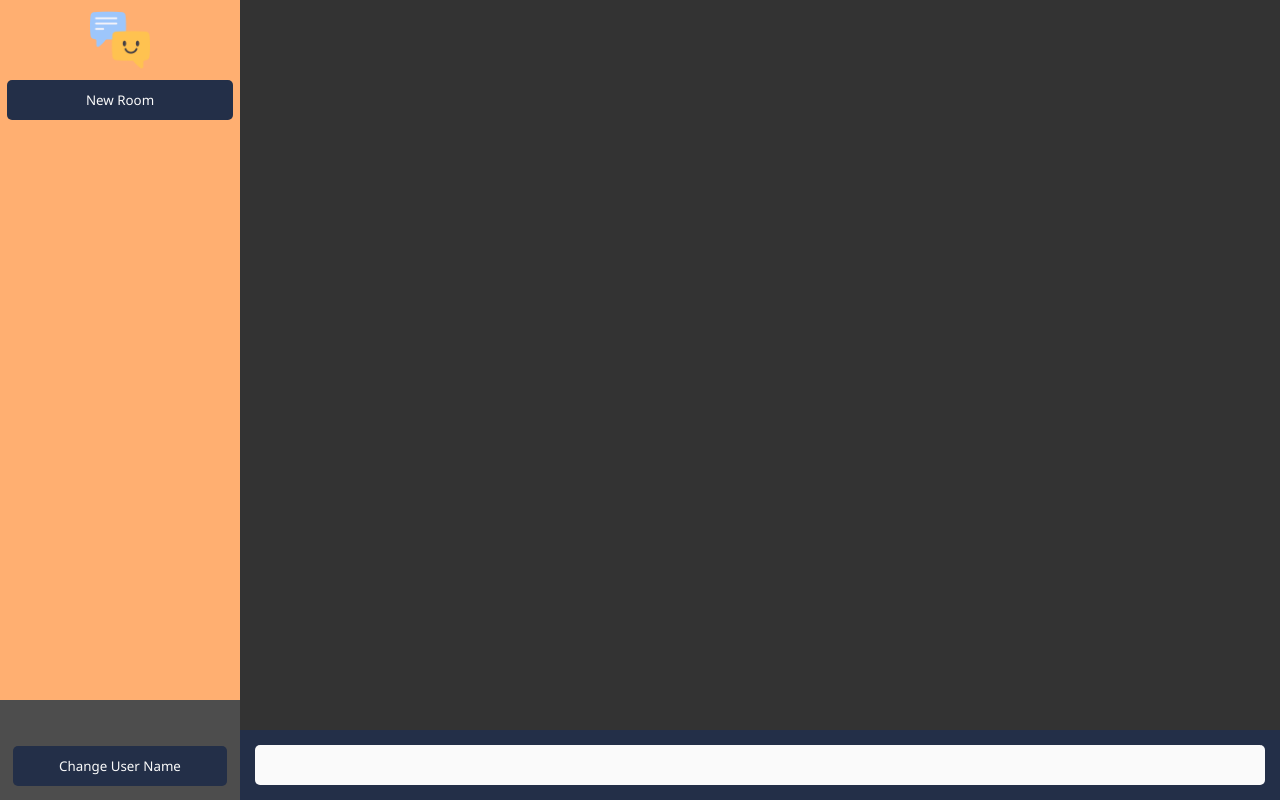
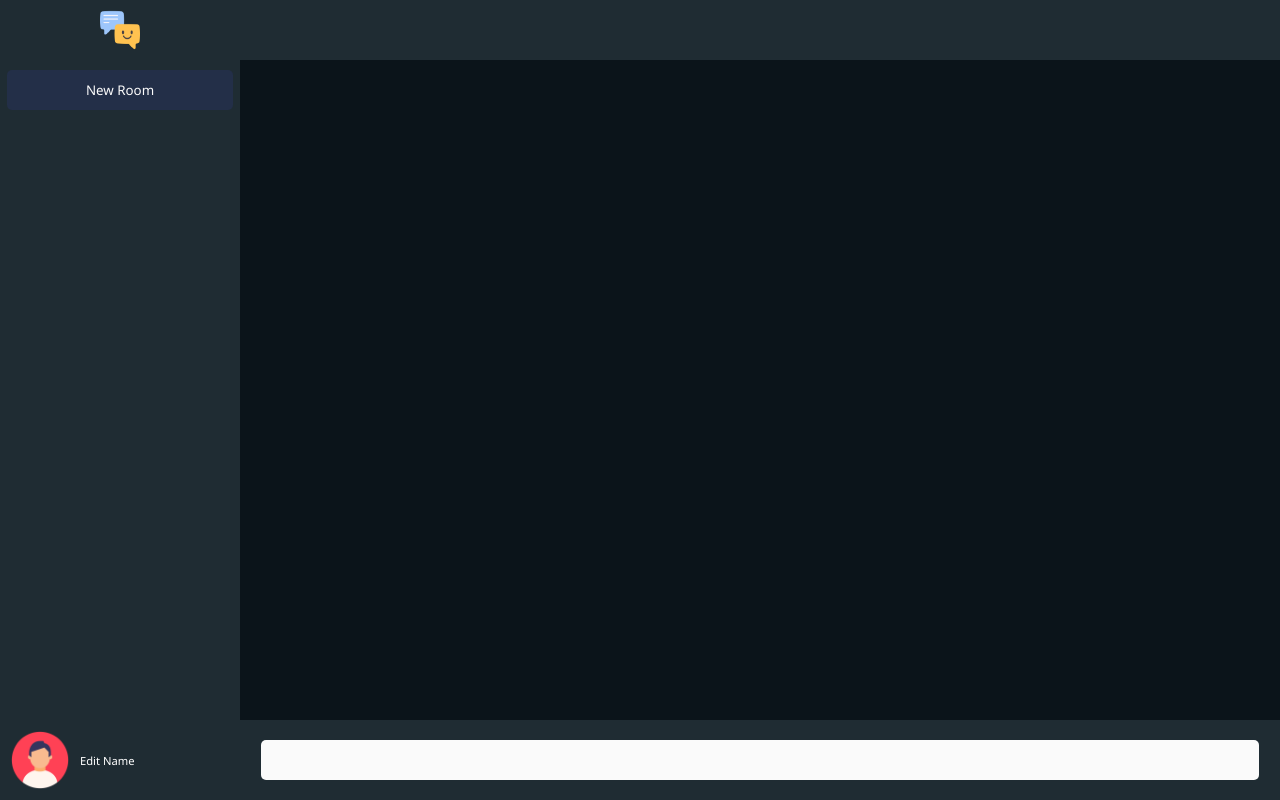
Before and after one commit to caetanoburjack/chat_websockets, a PHP site: page / in a window 1280 px wide. Run offline with PHP 8.4, Linux system fonts and the light colour scheme.

Commit message:
Ajustes no js e css

```diff
--- a/assets/css/style.css
+++ b/assets/css/style.css
@@ -14,35 +14,6 @@ body {
     flex-direction: row
 }
 
-#container {
-    display: flex;
-    flex-direction: column;
-    overflow-x: auto;
-}
-
-.leftColumn {
-    background: #FFAF71;
-    width: 240px;
-    height: 100vh;
-    display: flex;
-    flex-direction: column;
-    align-items: center;
-}
-
-.leftColumn > img {
-    grid-row: 1/2;
-    grid-column: 2/3;
-    margin: 10px auto;
-    width: 60px;
-    height: 60px;
-}
-
-form {
-    text-align: center;
-    grid-row: 2/3;
-    grid-column: 2/3;
-    align-self: flex-end;
-}
 
 form > select, form > input, .leftColumn > form > button {
     width: 94%;
@@ -76,7 +46,7 @@ form > input, form > select {
 .rightColumn {
     background: #333;
     flex-grow: 1;
-    height: 92vh;
+    height: 100vh;
     display: flex;
     flex-direction: column;
 }
@@ -148,9 +118,9 @@ k
 }
 
 .inputMessage {
-    margin: 15px;
-    width: -webkit-fill-available;
-    display: block;
+    margin: auto;
+    height: 40px;
+    width: 100%;
     background: #fafafa;
     opacity: 1;
 }
@@ -183,6 +153,7 @@ k
 }
 
 .defaultBtn {
+    margin: 10px auto;
     width: 94%;
     height: 40px;
     border-radius: 5px;
@@ -190,17 +161,19 @@ k
     background: #232F48;
     color: #FBFBFB;
     text-align: center;
-    margin-bottom: 6px;
 }
 
 .divInputMessage {
-    width: -webkit-fill-available;
-    height: 70px;
+    display: flex;
+    flex-grow: 1;
+    height: 72px;
     background: #232F48;
     z-index: 9999;
     position: fixed;
-    bottom: 0px;
+    bottom: 0;
     overflow: hidden;
+    flex-direction: column;
+    justify-content: center;
 }
 
 #roomTitle {
@@ -208,24 +181,6 @@ k
     color: #fff;
 }
 
-#divUserName {
-    text-align: center;
-    display: block;
-    width: -webkit-fill-available;
-    padding: 6px;
-    background: #4d4d4d;
-    position: absolute;
-    bottom: 0;
-    color: #fff;
-    height: 100px;
-    overflow: hidden;
-}
-
-#spanUserName {
-    height: 40px;
-    padding: 6px;
-    display: block;
-}
 
 /*Media Queries*/
 
@@ -295,3 +250,119 @@ k
         font-size: 14px;
     }
 }
+
+
+
+#container {
+    background: #fafafa;
+    width: 100vw;
+    height: 100vh;
+    display: flex;
+    flex-direction: row;
+}
+
+#leftColumn {
+    width: 240px;
+    background: #1f2c33;
+    display: flex;
+    flex-direction: column;
+}
+
+#divLogo {
+    height: 60px;
+    width: 100%;
+    display: flex;
+    justify-content: center;
+    align-items: center;
+}
+
+#logoImg {
+    width: 40px;
+    height: 40px;
+}
+
+#newRoomForm, #changeNameForm {
+    display: flex;
+    justify-content: center;
+    margin-top: 10px;
+    flex-direction: column;
+    align-items: center;
+}
+
+#divRooms {
+    flex-grow: 1;
+    overflow: auto;
+}
+
+#divUserName {
+    width: 100%;
+    height: 80px;
+    display: flex;
+    justify-content: space-between;
+    padding: 10px;
+}
+
+#userAvatar {
+    height: 60px;
+    width: 60px;
+    margin-right: 10px;
+}
+
+#userName {
+    height: 60px;
+    display: flex;
+    flex-direction: column;
+    flex-grow: 1;
+    color: #fff;
+    justify-content: center;
+}
+
+#spanUserName {
+    font-weight: bold;
+}
+
+#editUserName {
+    font-weight: normal;
+    font-size: .7em;
+    cursor: pointer;
+}
+
+#rightColumn {
+    flex-grow: 1;
+    display: flex;
+    flex-direction: column;
+    background: #333;
+}
+
+#divRoomTitle {
+    height: 60px;
+    display: flex;
+    flex-direction: column;
+    width: 100%;
+    background: #1F2C33;
+    justify-content: center;
+    align-items: center;
+    color: #fff;
+}
+
+#divTalking {
+    flex-grow: 1;
+    background: #0B141A;
+}
+
+#divInputMessage {
+    background: #1F2C33;
+    width: 100%;
+    height: 80px;
+    text-align: center;
+    display: flex;
+    flex-direction: column;
+    justify-content: center;
+    align-items: center;
+    color: #fff;
+}
+
+#sendMessageForm {
+    width: 96%;
+    height: 40px;
+}
--- a/assets/js/script.js
+++ b/assets/js/script.js
@@ -1,9 +1,9 @@
 var sendMessageForm = document.getElementById('sendMessageForm');
 var newRoomForm = document.getElementById('newRoomForm');
 var changeNameForm = document.getElementById('changeNameForm');
-var content = document.getElementById('content');
-var divSalas = document.getElementById('rooms');
-var roomTitle = document.getElementById('roomTitle');
+var content = document.getElementById('divTalking');
+var divRooms = document.getElementById('divRooms');
+var roomTitle = document.getElementById('divRoomTitle');
 var spanUserName = document.getElementById('spanUserName');
 var conn;
 var conn_status = false;
@@ -11,8 +11,15 @@ var conn_status = false;
 window.onload = initizile;
 
 function initizile() {
-    mostrarSalas();
+    showRooms();
     showUserName();
+    var storedRooms = localStorage.getItem('chat_rooms');
+    if (storedRooms.length > 0) {
+        storedRooms = JSON.parse(storedRooms);
+        activateRoom(storedRooms[0]);
+    } else {
+        activateRoom('room');
+    }
 }
 
 function showUserName() {
@@ -26,9 +33,12 @@ newRoomForm.addEventListener('submit', function (e) {
     var roomName = document.getElementById('roomName').value;
     var userName = document.getElementById('userNameOnRoomForm').value;
     criarSala(roomName);
-    saveUserName(userName);
+    if (userName) {
+        saveUserName(userName);
+    }
     document.getElementById('roomName').value = '';
     document.getElementById('newRoomForm').style.display = 'none';
+    document.getElementById('newRoom').style.display = 'inline-block';
     localStorage.setItem('chat_current_room', roomName);
     console.log('Available Rooms: ' + localStorage.getItem('chat_rooms'))
     console.log('Current Room: ' + localStorage.getItem('chat_current_room'))
@@ -38,10 +48,12 @@ newRoomForm.addEventListener('submit', function (e) {
 changeNameForm.addEventListener('submit', function (e) {
     e.preventDefault();
 
-    var userName = document.getElementById('userName').value;
+    var userName = document.getElementById('inputUserName').value;
     saveUserName(userName);
-    document.getElementById('userName').value = '';
+    document.getElementById('inputUserName').value = '';
     document.getElementById('changeNameForm').style.display = 'none';
+    document.getElementById('spanUserName').style.display = 'block';
+    document.getElementById('editUserName').style.display = 'block';
 });
 
 sendMessageForm.addEventListener('submit', function (e) {
@@ -145,38 +157,34 @@ function connect() {
     }, function () {
         console.warn('WebSocket connection closed');
     }, {'skipSubprotocolCheck': true});
-    mostrarSalas();
-    mostrarNomeSala(room);
+    showRooms();
+    showRoomName(room);
 }
 
-function mostrarSalas() {
-    var roomsArmazenadas = localStorage.getItem('chat_rooms');
-    if (roomsArmazenadas) {
-        roomsArmazenadas = JSON.parse(roomsArmazenadas);
-        divSalas.innerHTML = '';
-        for (var i = 0; i < roomsArmazenadas.length; i++) {
+function showRooms() {
+    var storedRooms = localStorage.getItem('chat_rooms');
+    if (storedRooms) {
+        storedRooms = JSON.parse(storedRooms);
+        divRooms.innerHTML = '';
+        for (var i = 0; i < storedRooms.length; i++) {
             var p = document.createElement('p');
             p.setAttribute('class', 'each_room');
-            p.setAttribute('onclick', 'activateRoom("' + roomsArmazenadas[i] + '")');
-            p.textContent = roomsArmazenadas[i];
-            divSalas.appendChild(p);
+            p.setAttribute('onclick', 'activateRoom("' + storedRooms[i] + '")');
+            p.textContent = storedRooms[i];
+            divRooms.appendChild(p);
         }
     }
 }
 
-function mostrarNomeSala(room) {
+function showRoomName(room) {
     roomTitle.innerHTML = room;
 }
 
 //Printar Mensagens na Tela
 function showMessages(data) {
-    if (data.name == 'Caetano') {
-        var img_src = "assets/img/user.png";
-    } else if (data.name == 'bruno') {
-        var img_src = "assets/img/user2.png";
-    }
+    var img_src = "assets/img/user.png";
 
-    var roomsArmazenadas = localStorage.getItem('chat_rooms')
+    var storedRooms = localStorage.getItem('chat_rooms')
 
     var div = document.createElement('div');
     div.setAttribute('class', 'me');
@@ -206,22 +214,27 @@ function showMessages(data) {
 
     content.appendChild(div);
     content.scrollTop = content.scrollHeight;
-
 }
 
 function showNewRoomForm() {
     if (!localStorage.getItem('chat_username')) {
         document.getElementById('userNameOnRoomForm').style.display = 'inline-block'
     }
-    document.getElementById('newRoomForm').style.display = 'inline-block';
+    document.getElementById('newRoom').style.display = 'none';
+    document.getElementById('newRoomForm').style.display = 'flex';
+    document.getElementById('roomName').focus();
 }
 
 function showChangeNameForm() {
     document.getElementById('changeNameForm').style.display = 'block';
+    document.getElementById('spanUserName').style.display = 'none';
+    document.getElementById('editUserName').style.display = 'none';
+    document.getElementById('inputUserName').focus();
 }
 
 function activateRoom(room) {
     localStorage.setItem('chat_current_room', room);
+    content.scrollTop = content.scrollHeight;
     console.log('Available Rooms: ' + localStorage.getItem('chat_rooms'))
     console.log('Current Room: ' + localStorage.getItem('chat_current_room'))
     connect();
--- a/index.php
+++ b/index.php
@@ -4,36 +4,43 @@
     <meta charset='utf-8'>
     <title>Chat</title>
     <meta name='viewport' content='width=device-width, initial-scale=1'>
-    <link rel="stylesheet" type="text/css" href="assets/css/style.css">
+    <link rel="stylesheet" type="text/css" href="assets/css/style.css?v=1">
 </head>
-<body>
-<div class="container">
-    <div class="leftColumn">
-        <img src="assets/img/chat.png" alt="Chat" title="Chat"/>
+<div id="container">
+    <div id="leftColumn">
+        <div id="divLogo">
+            <img id="logoImg" src="assets/img/chat.png"/>
+        </div>
+        <form id="newRoomForm" style="display: none">
+            <input type="text" id="roomName" name="roomName" required="required" placeholder="Room Name">
+            <input type="text" id="userNameOnRoomForm" name="userName" placeholder="User Name" style="display: none">
+            <button class="defaultBtn" style="display: none" id="btnCreateRoom">Create Room</button>
+        </form>
         <button class="defaultBtn" onclick="showNewRoomForm()" id="newRoom">New Room</button>
-        <form id="newRoomForm" style="display: none">
-            <input type="text" id="roomName" name="roomName" placeholder="Room Name">
-            <input type="text" id="userNameOnRoomForm" name="userName" placeholder="User Name" style="display: none">
-            <button class="defaultBtn" id="btnCreateRoom">Create Room</button>
-        </form>
+        <div id="divRooms">
 
-        <div class="rooms" id="rooms"></div>
-        <form id="changeNameForm" style="display: none">
-            <input type="text" id="userName" name="userName" placeholder="User Name">
-            <button class="defaultBtn" id="btnCreateRoom">Save User Name</button>
-        </form>
+        </div>
         <div id="divUserName">
-            <span id="spanUserName"></span>
-            <button class="defaultBtn" onclick="showChangeNameForm()" id="changeName">Change User
-                Name
-            </button>
+            <img id="userAvatar" src="assets/img/user.png"/>
+            <div id="userName">
+                <form id="changeNameForm" style="display: none">
+                    <input type="text" id="inputUserName" name="userName" placeholder="User Name">
+                    <button class="defaultBtn" id="btnCreateRoom" style="display: none">Save User Name</button>
+                </form>
+                <span id="spanUserName"></span>
+                <span id="editUserName" onclick="showChangeNameForm()">Edit Name</span>
+            </div>
         </div>
     </div>
 
-    <div class="rightColumn">
-        <div id="roomTitle"></div>
-        <div id="content"></div>
-        <div class="divInputMessage">
+    <div id="rightColumn">
+        <div id="divRoomTitle">
+        </div>
+
+        <div id="divTalking">
+        </div>
+
+        <div id="divInputMessage">
             <form id="sendMessageForm">
                 <input type="text" class="inputMessage" autocomplete="false" id="message"/>
             </form>
@@ -41,9 +48,7 @@
     </div>
 
 </div>
-
 <script src="assets/js/autobahn.js"></script>
 <script src="assets/js/script.js"></script>
-
 </body>
 </html>
```
Also changed, not shown: other parts of assets/css/style.css (+13 -14 lines), README.md (added).
